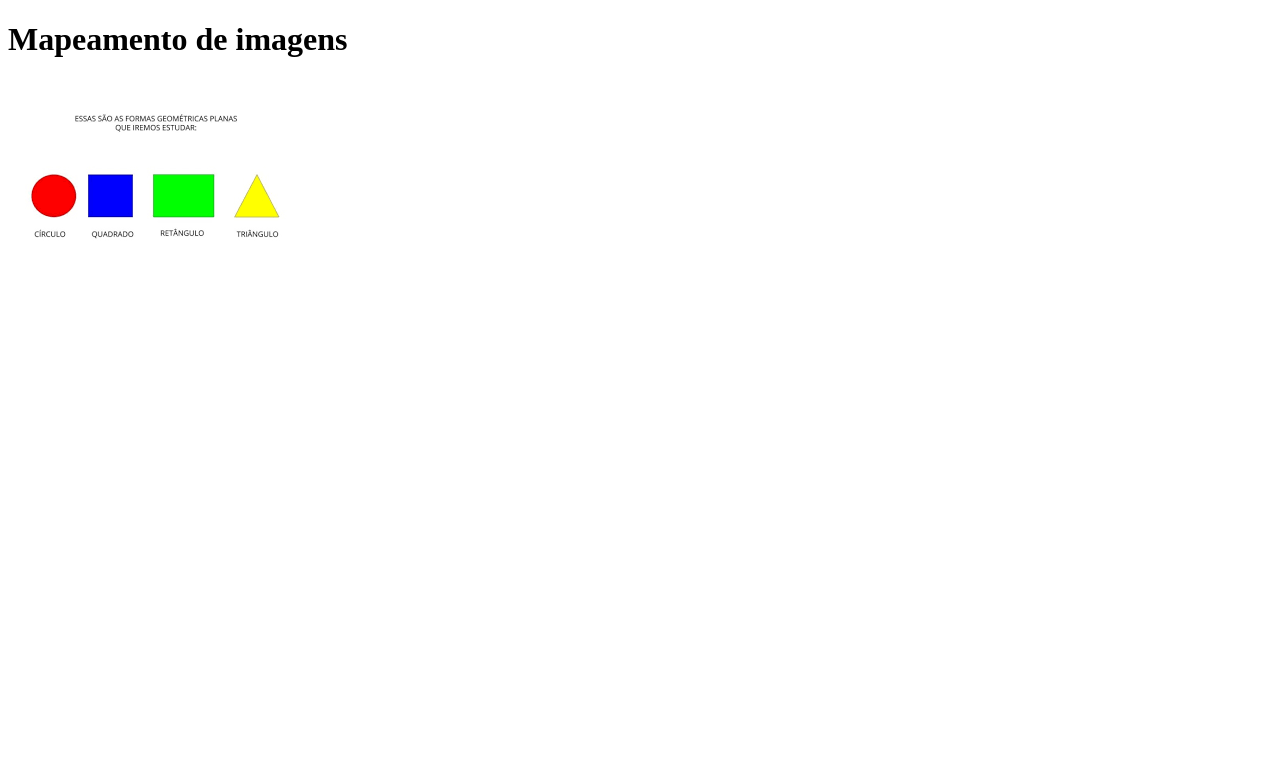
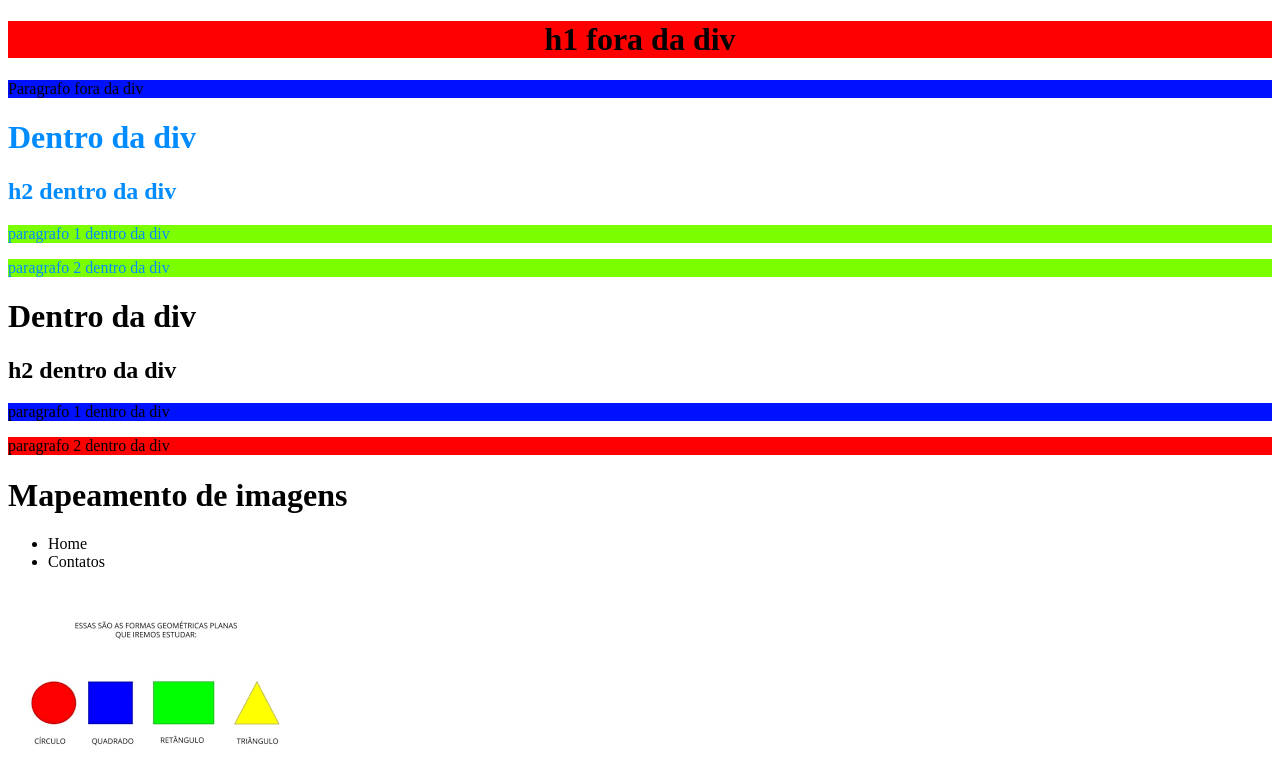
Before and after one commit to Fernanda973/projetobanda, a plain HTML site: page pages/mapeamento.html in a window 1280 px wide. Drawn offline with Linux system fonts and the light colour scheme.

Commit message:
mapeamento top

```diff
--- /dev/null
+++ b/css/mapestilo.css
@@ -0,0 +1,15 @@
+p{
+    background-color: rgb(0, 17, 255);
+}
+#fer{
+    color: rgb(0, 140, 255);
+}
+#fer p{
+    background-color: rgb(123, 255, 0);
+}
+.fundo_vermelho {
+    background-color: red;
+}
+.centralizado{
+    text-align: center;
+}
--- a/pages/mapeamento.html
+++ b/pages/mapeamento.html
@@ -4,13 +4,57 @@
         <meta charset="UTF-8">
         <meta name="viewport" content="width=device-width, initial-scale=1.0">
         <title>Mapeamento</title>
+        <link rel="stylesheet" href="../css/mapestilo.css">
     </head>
     <body>
+        <h1 class="fundo_vermelho centralizado">h1 fora da div</h1>
+        <p>Paragrafo fora da div</p>
+        <div id="fer">
+            <h1>Dentro da div</h1>
+            <h2>h2 dentro da div</h2>
+            <p>paragrafo 1 <span>dentro</span> da div</p>
+            <p class="fundo_vermelho">paragrafo 2 dentro da div</p>
+        </div>
+        <div>
+            <h1>Dentro da div</h1>
+            <h2>h2 dentro da div</h2>
+            <p>paragrafo 1 dentro da div</p>
+            <p class="fundo_vermelho">paragrafo 2 dentro da div</p>
+        </div>
 
+
+
+        <header id="cabecalho">
             <h1>Mapeamento de imagens</h1>
-    <img src="../img/formasGeo.png" alt="" usemap="#mapa">
-    <map name="mapa">
-        <area shape="" coords="" href="" alt="">
+            <nav id="menup">
+                <ul>
+                    <li>Home</li>
+                    <li>Contatos</li>
+                </ul>
+                <!--Menu-->
+            </nav>
+        </header>
+        <main>
+            <section id="noticia"> <!--seção de algo-->
+                <article class="not">
+                    <!--colocar outros artigos/paginas-->
+                </article>
+            </section>
+
+            <img src="../img/formasGeo.png" alt usemap="#geraldo">
+            <map name="geraldo">
+                <area shape="rect" coords="80, 94, 124, 136"
+                    href="https://g1.globo.com/" alt>
+                <area shape="circle" coords="46, 116, 21"
+                    href="https://www.netflix.com/br/" alt>
+                <area shape="rect" coords="146, 94, 206, 137"
+                    href="https://open.spotify.com/intl-pt" alt>
+                <area shape="poly" coords="229, 136, 248, 96, 270, 136"
+                    href="https://www.climatempo.com.br/" alt>
             </map>
+        </main>
+        <footer>
+            <!--rodapé-->
+        </footer>
     </body>
 </html>
```
Also changed, not shown: pages/thebeatles.html (+2 -2 lines). Lines whose indentation alone changed are shown as unchanged.
